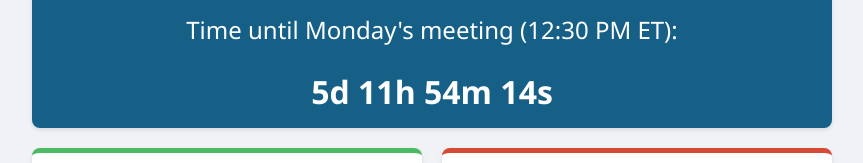
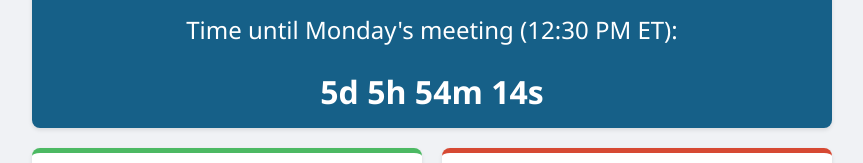
Before and after one commit to kategage/BettingOnTaren, a plain HTML site: page index.html in a window 1280 px wide. Shown: the part 234-397 px from the top of the page, without its empty margins (208-1071 px from the left). Drawn offline with Linux system fonts and the light colour scheme.

Commit message:
Update index.html
-3

```diff
--- a/index.html
+++ b/index.html
@@ -333,7 +333,7 @@
         const daysUntilMonday = (1 + 7 - now.getDay()) % 7 || 7; // Days until next Monday
         const meetingDate = new Date(now);
         meetingDate.setDate(now.getDate() + daysUntilMonday);
-        meetingDate.setHours(12 +3, 30, 0, 0); // Meeting at 12:30 PM ET
+        meetingDate.setHours(12 -3, 30, 0, 0); // Meeting at 12:30 PM ET
 
         // Update countdown
         function updateCountdown() {
```
